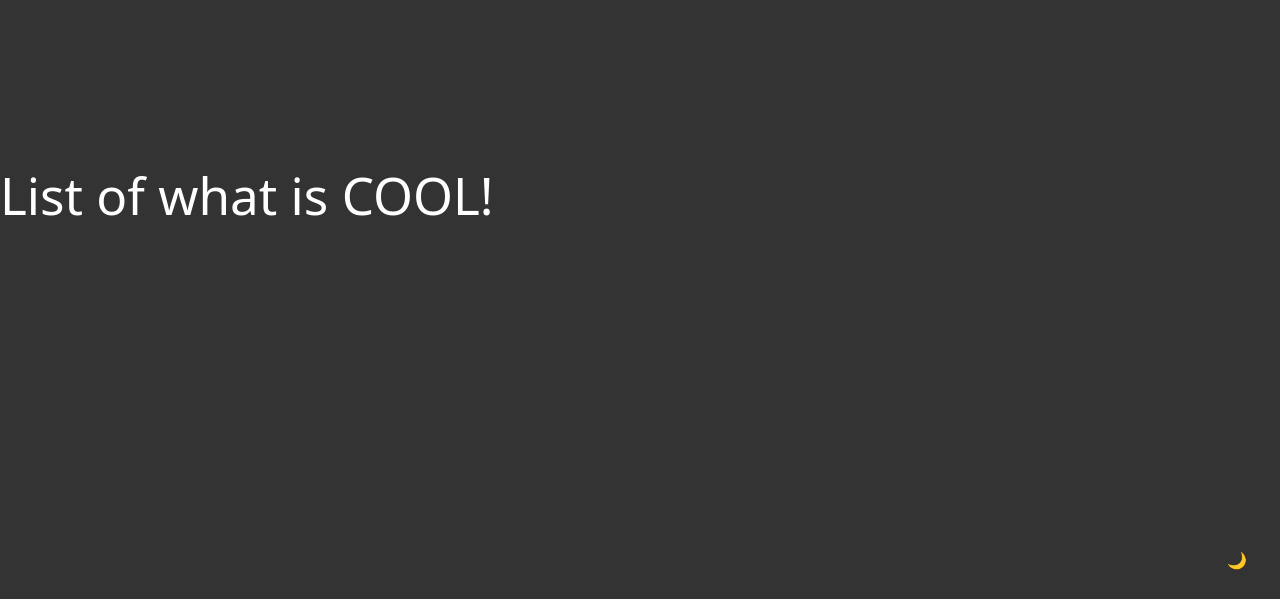
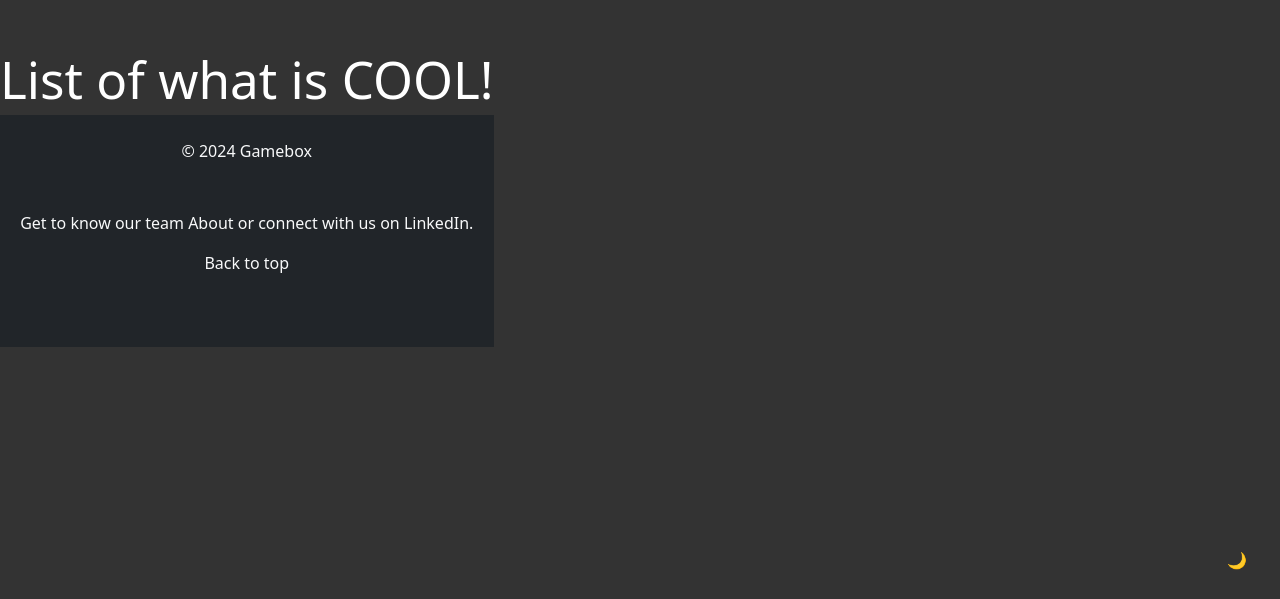
Before and after one commit to Kirknasty54/Gamebox, a React (Vite) app in the folder front_end/our-front-end-react/: page /Popular in a window 1280 px wide. Shown: the part 201-800 px from the top of the page. Built offline with nearby package versions, Linux system fonts and the light colour scheme.

Commit message:
Update to Footer

```diff
--- a/front_end/our-front-end-react/src/App.jsx
+++ b/front_end/our-front-end-react/src/App.jsx
@@ -10,6 +10,7 @@ import LandingPage from './Pages/LandingPage';
 import SignUp from './Pages/SignUp'
 import 'bootstrap/dist/css/bootstrap.min.css';
 import { BrowserRouter,Routes,Route } from "react-router-dom";
+import Footer from './Components/Footer';
 function App() {
   return (
     <>
@@ -25,6 +26,7 @@ function App() {
       </Routes>
     </BrowserRouter>
     <Theme/>
+    <Footer/>
     </>
   )
 }
--- a/front_end/our-front-end-react/src/Components/Footer.jsx
+++ b/front_end/our-front-end-react/src/Components/Footer.jsx
@@ -1,11 +1,25 @@
+import React from 'react';
+import 'bootstrap/dist/css/bootstrap.min.css';
 
-import React from 'react';
+const handleBackToTop = () => {
+  window.scrollTo({ top: 0, behavior: 'smooth' });
+};
 
 function Footer() {
   return (
-    <footer className="footer">
+    <footer className="footer py-4 text-center bg-dark text-light">
       <div className="container">
-        <p>&copy; {new Date().getFullYear()} Your Company Name</p>
+        <p className="mb-0">&copy; {new Date().getFullYear()} Gamebox</p>
+        <div className="py-5">
+          <p>
+            Get to know our team <a className="text-light" href="/about">About</a> or connect with us on <a className="text-light" href="https://www.linkedin.com/in/collin-davis-8a862a226/">LinkedIn</a>.
+          </p>
+          <p className="mb-0">
+            <a className="text-light" href="#" onClick={(e) => { e.preventDefault(); handleBackToTop(); }}>
+              Back to top
+            </a>
+          </p>
+        </div>
       </div>
     </footer>
   );
```
